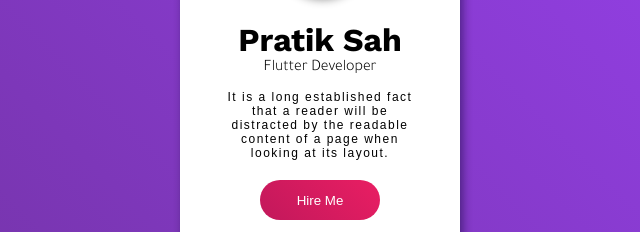
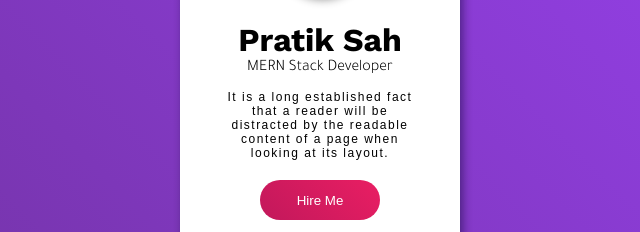
Before and after one commit to ThePratikSah/profile-card, a plain HTML site: page index.html in a window 1280 px wide. Shown: the part 318-550 px from the top of the page, 320-960 px from the left. Drawn offline with nearby package versions, Linux system fonts and the light colour scheme.

Commit message:
Updated Work

```diff
--- a/index.html
+++ b/index.html
@@ -17,7 +17,7 @@
         </div>
         <div class="card-body">
           <h1 class="name">Pratik Sah</h1>
-          <p class="role">Flutter Developer</p>
+          <p class="role">MERN Stack Developer</p>
           <p class="bio">It is a long established fact that a reader will be distracted by the readable content of a page when looking at its layout.</p>
           <button onclick="window.open('https://dribbble.com/pratiksah', '_blank')" class="btn hire-btn">
             Hire Me
```
